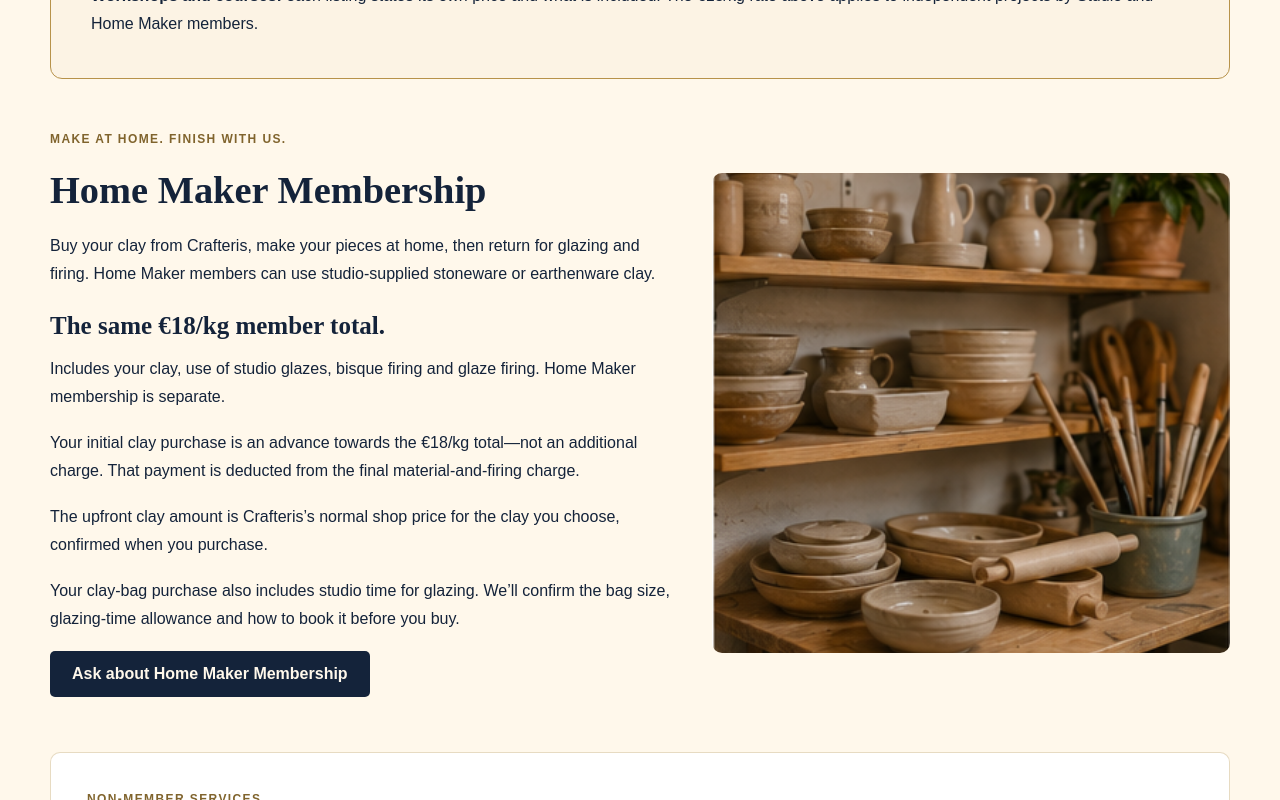
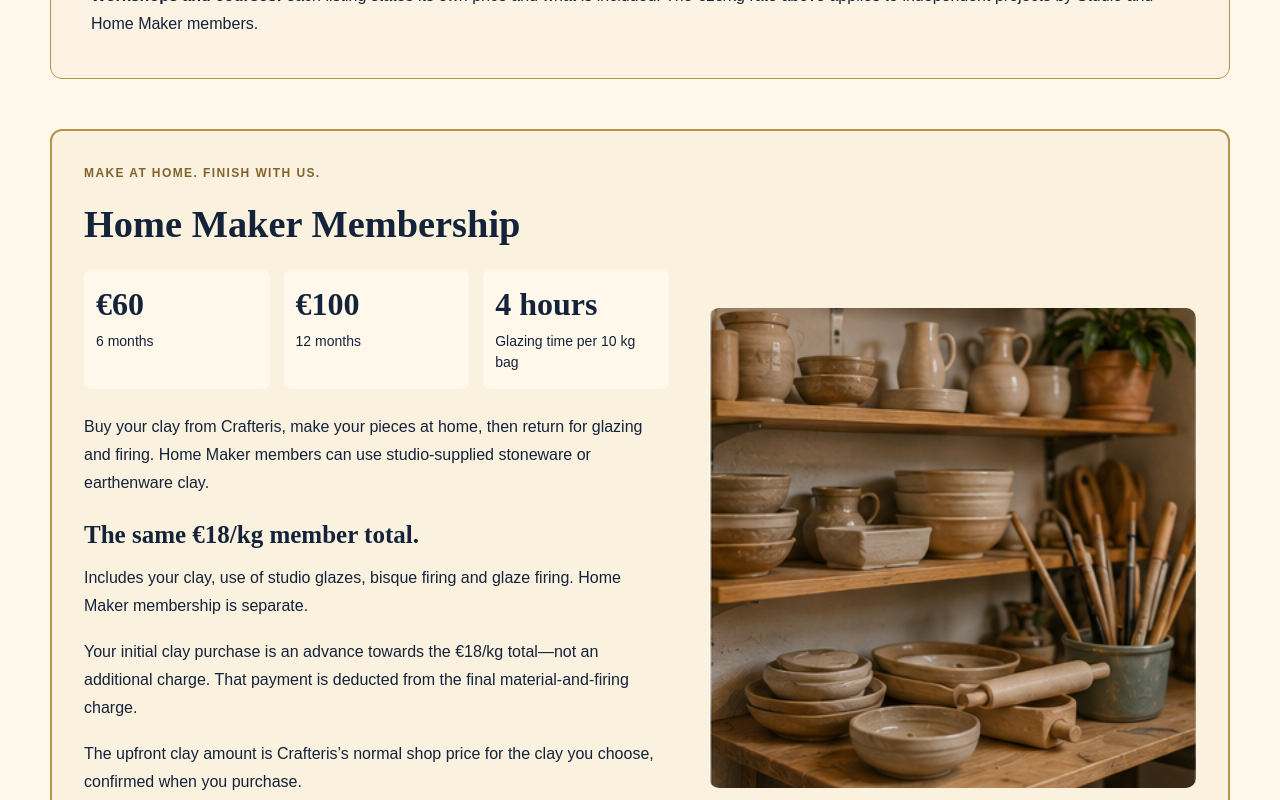
Before and after one commit to guzzep/crafteris-studio-website, a Next.js app: page /pottery in a window 1280 px wide. Shown: the part 2240-3040 px from the top of the page. Built offline with nearby package versions, Linux system fonts and the light colour scheme; no server answers; the database is empty.

Commit message:
Promote Home Maker membership with confirmed fees and four glazing hours per 10kg bag

```diff
--- a/src/app/membership/membership.module.css
+++ b/src/app/membership/membership.module.css
@@ -53,3 +53,12 @@
 @media(max-width:1000px) { .heroCopy { padding:35px 25px; } .planGrid { gap:16px; } .planCard { padding:22px; } .planIntro { min-height:85px; } .access { min-height:150px; } .journal { margin-left:25px; margin-right:25px; } }
 @media(max-width:800px) { .planGrid,.materialGrid { grid-template-columns:1fr; } .planIntro,.access { min-height:0; } .benefits,.homeMaker { grid-template-columns:1fr; gap:28px; } .packGrid,.crafts { gap:16px; } .packGrid article,.crafts a { padding:20px; } }
 @media(max-width:600px) { .hero,.crafts,.packGrid { grid-template-columns:1fr; } .heroPhoto { min-height:0; height:300px; border-radius:0; } .introduction,.plans,.flexible,.materials,.rules { padding:40px 24px; } .benefits,.homeMaker { padding:10px 24px 35px; } .benefits img,.homeMaker img { height:300px; } .journal { padding:25px; } }
+
+.homeMaker { max-width:1220px; margin:10px auto 45px; padding:38px; border:2px solid var(--accent); border-radius:12px; background:#b7924a12; scroll-margin-top:24px; }
+.homeMakerFacts { display:grid; grid-template-columns:repeat(3,1fr); gap:16px; margin:24px 0; }
+.homeMakerFacts div { display:flex; flex-direction:column; gap:8px; padding:18px 12px; border-radius:7px; background:var(--background); }
+.homeMakerFacts strong { font:bold 34px serif; }
+.homeMakerFacts span { font-size:14px; line-height:1.5; }
+.homeMaker h3 { margin-top:24px; }
+@media(max-width:1000px) { .homeMaker { margin-left:25px; margin-right:25px; } }
+@media(max-width:600px) { .homeMaker { padding:25px; } .homeMakerFacts { grid-template-columns:1fr; } }
--- a/src/app/membership/page.tsx
+++ b/src/app/membership/page.tsx
@@ -9,6 +9,7 @@ const plans = [
   {name:"Maker Plus", price:75, hours:4, rate:"4.33", upfront:375, bank:32, intro:"More time to explore, practise and develop your projects.", access:"During studio opening hours, subject to booking availability."},
 ];
 const rules = [
+  ["What does Home Maker Membership include?", "Home Maker Membership costs €60 for six months or €100 for twelve months. Use stoneware or earthenware clay purchased from Crafteris to make at home. Each 10 kg bag includes four hours of studio access for glazing, bookable in one-hour blocks. The material-and-firing total is €18/kg, including clay, studio glazes and both firings, with your upfront clay payment deducted. The membership fee is separate."],
   ["How long do hour packs last?", "The 10-Hour Pack is valid for four months from purchase. The 20-Hour Pack is valid for eight months. Each pack keeps its own purchase and expiry date. Buying another pack does not extend unused hours from an earlier pack."],
   ["What is the Maker membership commitment?", "Maker Light, Maker Light Daytime and Maker Plus have a minimum commitment of six months. You can pay monthly, or pay upfront for five months and receive the sixth month free: €220 for Maker Light, €175 for Maker Light Daytime or €375 for Maker Plus."],
   ["Can unused weekly hours carry forward?", "Yes. Unused weekly Maker membership hours can carry forward for up to eight weeks. Maker Light and Maker Light Daytime can bank a maximum of 16 hours; Maker Plus can bank a maximum of 32 hours. Each hour retains its own eight-week expiry."],
@@ -20,13 +21,14 @@ const rules = [
 ];
 export default function MembershipPage() {
   return <><Header /><main className={styles.main}>
-    <section className={styles.hero}><div className={styles.heroCopy}><p className={styles.eyebrow}>Studio Membership · Birkirkara, Malta</p><h1>Your ideas.<br />Your studio.<br />Your creative community.</h1><p>Make room for creativity in your life. Enjoy a welcoming place to work on your projects, develop your skills and create alongside other makers—without equipping a studio at home.</p><div className={styles.actions}><Link className={styles.primary} href="/contact?subject=Studio%20membership%20visit">Come and see the studio</Link><Link href="#membership-plans">Choose your membership ↓</Link></div></div><img className={styles.heroPhoto} src="/membership-page/membership-hero.png" alt="A welcoming creative studio for independent makers" /></section>
+    <section className={styles.hero}><div className={styles.heroCopy}><p className={styles.eyebrow}>Studio Membership · Birkirkara, Malta</p><h1>Your ideas.<br />Your studio.<br />Your creative community.</h1><p>Make room for creativity in your life. Enjoy a welcoming place to work on your projects, develop your skills and create alongside other makers—without equipping a studio at home.</p><div className={styles.actions}><Link className={styles.primary} href="/contact?subject=Studio%20membership%20visit">Come and see the studio</Link><Link href="#membership-plans">Choose your membership ↓</Link><Link href="#home-maker">Make pottery at home? →</Link></div></div><img className={styles.heroPhoto} src="/membership-page/membership-hero.png" alt="A welcoming creative studio for independent makers" /></section>
     <section className={styles.introduction}><p className={styles.eyebrow}>One Studio Membership</p><h2>More than one way to create.</h2><p>Explore glass, pottery and mosaic in one creative home. Your plan gives you booked studio time; choose the craft and project you want to work on, with appropriate experience and equipment access.</p><div className={styles.crafts}><Link href="/glass"><h3>Glass ↗</h3><p>Fused glass and stained glass, from colour studies to personal designs.</p></Link><Link href="/pottery"><h3>Pottery ↗</h3><p>Hand building and wheel throwing using our house stoneware clay.</p></Link><Link href="/mosaic"><h3>Mosaic ↗</h3><p>Explore shape, colour and pattern, one piece at a time.</p></Link></div></section>
     <section className={styles.benefits}><div><p className={styles.eyebrow}>A place to keep making</p><h2>Space, facilities and people who understand.</h2><ul><li>Workspaces and shared tools for your creative projects</li><li>Pottery wheels, hand-building areas and glazing facilities</li><li>Glass-working areas and equipment for independent practice</li><li>10% off most shop purchases, with exclusions explained before you buy</li><li>A creative community to share ideas and inspiration</li></ul><p className={styles.note}>Equipment use depends on your experience, induction and booking availability. Materials and firing are separate from studio access.</p></div><img src="/membership-page/how-membership-works.png" alt="Creative work and shared studio facilities" /></section>
     <section id="membership-plans" className={styles.plans}><p className={styles.eyebrow}>Make creativity a regular habit</p><h2>Choose your Maker membership.</h2><p className={styles.sectionIntro}>A weekly allowance, room to carry hours forward, and one studio to explore. All Maker memberships have a six-month minimum commitment.</p><div className={styles.planGrid}>{plans.map(plan => <article key={plan.name} className={`${styles.planCard} ${plan.name === "Maker Light" ? styles.featured : ""}`}><h3>{plan.name}</h3><p className={styles.planIntro}>{plan.intro}</p><p className={styles.price}><strong>€{plan.price}</strong><span>/month</span></p><p className={styles.hours}>{plan.hours} hours per week</p><p className={styles.effective}>Approx. €{plan.rate}/hr</p><p className={styles.access}>{plan.access}</p><ul><li>Carry unused hours forward for up to eight weeks</li><li>Bank up to {plan.bank} hours</li><li>Six-month minimum commitment</li></ul><div className={styles.offer}><strong>Six months for €{plan.upfront} upfront</strong><span>Pay for five months. Your sixth month is free.</span></div><Link className={styles.primary} href={`/contact?subject=${encodeURIComponent(plan.name+" membership")}`}>Enquire about {plan.name}</Link></article>)}</div><p className={styles.rateNote}>Approximate hourly equivalents use 52 weeks per year. Access is allocated weekly; the number of weekly allocations in a calendar month can vary. Upfront prices cover the full six-month period.</p></section>
+    <section className={styles.homeMaker} id="home-maker"><div><p className={styles.eyebrow}>Your home workspace. Our studio support.</p><h2>Home Maker Membership</h2><p>Love making pottery at home? Stay connected to Crafteris for glazing, firing and a creative community.</p><div className={styles.homeMakerFacts}><div><strong>€60</strong><span>6 months</span></div><div><strong>€100</strong><span>12 months</span></div><div><strong>4 hours</strong><span>Glazing time per 10 kg bag</span></div></div><p><strong>Book your glazing time in one-hour blocks.</strong> Each 10 kg bag of clay purchased from Crafteris includes four hours of studio access for glazing.</p><p>Make at home with Crafteris-supplied stoneware or earthenware clay, then bring your pieces back for glazing and firing.</p><h3>€18/kg includes clay, glazes and both firings.</h3><p>Your upfront clay purchase is an advance towards that total and is deducted from the final material-and-firing charge. The upfront amount is our normal shop price for your chosen clay. Your Home Maker membership fee is separate.</p><Link className={styles.primary} href="/contact?subject=Home%20Maker%20Membership">Join Home Maker Membership</Link></div><img src="/membership-page/pottery-membership.png" alt="Pottery making and glazing" /></section>
     <section className={styles.flexible}><p className={styles.eyebrow}>Create at your own pace</p><h2>Flexible studio hours.</h2><div className={styles.packGrid}><article><h3>Pay As You Go</h3><strong>€10</strong><p>One hour · €10/hour</p><p>Book studio time when you need it.</p></article><article><h3>10-Hour Pack</h3><strong>€65</strong><p>10 flexible hours · €6.50/hour</p><p>Valid for four months from purchase.</p></article><article><h3>20-Hour Pack</h3><strong>€120</strong><p>20 flexible hours · €6/hour</p><p>Valid for eight months from purchase.</p></article></div><p className={styles.note}>Each pack has its own expiry date. Buying a new pack does not extend an earlier pack’s unused hours. All studio time must be booked.</p><Link href="/contact?subject=Studio%20hour%20packs">Ask about flexible access →</Link></section>
     <section className={styles.materials}><p className={styles.eyebrow}>Clear prices. No surprises.</p><h2>Your studio time. Your project materials.</h2><p>Studio access is paid through your membership, pack or PAYG booking. Materials and firing are separate, with the charges explained before you begin.</p><div className={styles.materialGrid}><article><h3>Pottery</h3><strong>€18/kg</strong><p>Member rate including house stoneware clay, studio glazes, bisque firing and glaze firing. No separate charge for studio glazes.</p><Link href="/pottery#pottery-pricing">Pottery pricing & Home Maker details →</Link></article><article><h3>Fused glass</h3><strong>€43/kg or €49/kg</strong><p>Glass with one firing: €43/kg. Glass with two firings: €49/kg. Glass is €37/kg plus €6/kg per firing, weighed once.</p><Link href="/glass#glass-pricing">Glass pricing explained →</Link></article><article><h3>Stained glass & mosaic</h3><p>Purchase the materials and quantities you need from the shop. Members receive 10% off most shop purchases; any exclusions are explained before purchase.</p><Link href="/shop">Explore materials & supplies →</Link></article></div></section>
-    <section className={styles.homeMaker}><div><p className={styles.eyebrow}>Make at home. Stay connected.</p><h2>Home Maker Membership</h2><p>Make pottery at home with stoneware or earthenware clay purchased from Crafteris, then return for glazing and firing.</p><p>The total member material-and-firing charge is <strong>€18/kg, including clay, studio glazes and both firings</strong>. Your initial clay purchase is an advance deducted from that total.</p><p>The membership fee and glazing-time allowance per bag will be confirmed before you join.</p><Link className={styles.primary} href="/contact?subject=Home%20Maker%20Membership">Ask about Home Maker Membership</Link></div><img src="/membership-page/pottery-membership.png" alt="Pottery making and glazing" /></section>
+
     <section className={styles.journal}><p className={styles.eyebrow}>Your creativity, recorded</p><h2>The Crafteris app & project journal.</h2><p>Keep notes on your materials, clay, glaze combinations, colours and firing results. Add <strong>up to five photos to each project</strong> to follow your ideas from first experiment to finished piece, and return to the details that worked.</p><p className={styles.note}>Planned for the studio opening. App access details will be shared when ready.</p></section>
     <section className={styles.rules}><p className={styles.eyebrow}>Flexibility with clear rules</p><h2>Hours, bookings and membership explained.</h2>{rules.map(([question,answer]) => <details key={question}><summary>{question}</summary><p>{answer}</p></details>)}</section>
     <section className={styles.join}><h2>Find your place at Crafteris.</h2><p>Come and see the studio, tell us what you want to create and choose the access that fits your life.</p><div className={styles.actions}><Link className={styles.primary} href="/contact?subject=Studio%20membership%20visit">Arrange a studio visit</Link><Link href="/member-login">Already a member? Sign in →</Link></div></section>
--- a/src/app/pottery/page.tsx
+++ b/src/app/pottery/page.tsx
@@ -14,7 +14,7 @@ export default function PotteryPage() {
     <section className={styles.techniques} aria-label="Ways to work with clay"><article><img src="/workshops/hand-building.png" alt="Building a pottery piece by hand" /><div><p className={styles.eyebrow}>Shape, texture & imagination</p><h2>Hand building</h2><p>Explore pinching, coiling and slab building. Shape mugs, bowls, planters, decorative pieces and sculptural designs, adding your own textures and details.</p></div></article><article><img src="/programmes/pottery-foundations.png" alt="Learning pottery techniques" /><div><p className={styles.eyebrow}>Find your rhythm on the wheel</p><h2>Wheel throwing</h2><p>Learn to centre clay, open a form and shape the walls. Build confidence through practice as you develop your own bowls, cups and other thrown forms.</p></div></article></section>
     <section className={styles.section}><p className={styles.eyebrow}>Your next creative step</p><h2>Try it. Learn it. Keep making.</h2><div className={styles.routeGrid}>{ways.map(([title,text,href]) => <Link key={title} href={href}><h3>{title} <span aria-hidden="true">↗</span></h3><p>{text}</p></Link>)}</div></section>
     <section className={styles.pricing} id="pottery-pricing"><p className={styles.eyebrow}>Member pottery pricing</p><h2>Clear prices. No surprises.</h2><div className={styles.priceLayout}><div className={styles.priceCard}><p>Members: clay, glazes & both firings</p><strong>€18<span>/kg</span></strong><p>For Studio and Home Maker members.</p></div><div><h3>Studio Members</h3><p>Use our house stoneware clay. The €18/kg member charge includes the clay, use of studio glazes, bisque firing and glaze firing. There is no separate charge for studio glazes.</p><p className={styles.access}><strong>Your membership fee is separate.</strong> Your visit cost is your material-and-firing charge plus access under your chosen plan. <Link href="/membership">See studio membership →</Link></p><p>We’ll explain the weighing and payment process before you begin, so you understand your project’s cost.</p></div></div><p className={styles.bookingNote}><strong>Workshops and courses:</strong> each listing states its own price and what is included. The €18/kg rate above applies to independent projects by Studio and Home Maker members.</p></section>
-    <section className={styles.homeMaker}><div><p className={styles.eyebrow}>Make at home. Finish with us.</p><h2>Home Maker Membership</h2><p>Buy your clay from Crafteris, make your pieces at home, then return for glazing and firing. Home Maker members can use studio-supplied stoneware or earthenware clay.</p><h3>The same €18/kg member total.</h3><p>Includes your clay, use of studio glazes, bisque firing and glaze firing. Home Maker membership is separate.</p><p>Your initial clay purchase is an advance towards the €18/kg total—not an additional charge. That payment is deducted from the final material-and-firing charge.</p><p>The upfront clay amount is Crafteris’s normal shop price for the clay you choose, confirmed when you purchase.</p><p>Your clay-bag purchase also includes studio time for glazing. We’ll confirm the bag size, glazing-time allowance and how to book it before you buy.</p><Link className={styles.button} href="/contact">Ask about Home Maker Membership</Link></div><img src="/programmes/pottery-path.png" alt="Pottery projects and the process of working with clay" /></section>
+    <section className={styles.homeMaker} id="home-maker"><div><p className={styles.eyebrow}>Make at home. Finish with us.</p><h2>Home Maker Membership</h2><div className={styles.homeMakerFacts}><div><strong>€60</strong><span>6 months</span></div><div><strong>€100</strong><span>12 months</span></div><div><strong>4 hours</strong><span>Glazing time per 10 kg bag</span></div></div><p>Buy your clay from Crafteris, make your pieces at home, then return for glazing and firing. Home Maker members can use studio-supplied stoneware or earthenware clay.</p><h3>The same €18/kg member total.</h3><p>Includes your clay, use of studio glazes, bisque firing and glaze firing. Home Maker membership is separate.</p><p>Your initial clay purchase is an advance towards the €18/kg total—not an additional charge. That payment is deducted from the final material-and-firing charge.</p><p>The upfront clay amount is Crafteris’s normal shop price for the clay you choose, confirmed when you purchase.</p><p>Each 10 kg bag of clay purchased from Crafteris includes four hours of studio access for glazing, bookable in one-hour blocks.</p><Link className={styles.button} href="/membership#home-maker">Explore Home Maker Membership</Link></div><img src="/programmes/pottery-path.png" alt="Pottery projects and the process of working with clay" /></section>
     <section className={styles.nonMember} aria-labelledby="non-member-firing"><p className={styles.eyebrow}>Non-member services</p><h2 id="non-member-firing">Firing without membership.</h2><p>For pieces made with clay purchased from Crafteris. Each firing is charged and paid for separately.</p><div className={styles.firingGrid}><article><h3>Bisque firing</h3><strong>€8<span>/kg</span></strong><p>First firing of your dried clay piece.</p></article><article><h3>Glaze firing</h3><strong>€8<span>/kg</span></strong><p>Separate charge for the glaze firing.</p></article></div><p><strong>Both firings total €16/kg, paid separately.</strong> These firing-only charges do not include clay, glazes or studio access. The €18/kg inclusive package is a member benefit.</p><div className={styles.clayPolicy}><h3>Why shared firings use studio clay</h3><p>Shared kiln firings are reserved for clay purchased from Crafteris. This ensures compatible firing temperatures and helps protect everyone’s work.</p><h3>Externally sourced clay: exclusive kiln hire</h3><p>Clay from other suppliers requires exclusive kiln hire, subject to confirming its suitability and firing specifications.</p><ul><li><strong>Whole 60-litre kiln: €80 per firing.</strong></li><li><strong>Whole 150-litre kiln: €130 per firing.</strong></li></ul><p>A bisque firing and a glaze firing are two separate kiln hires.</p><Link href="/contact" className={styles.button}>Enquire about kiln hire</Link></div></section>
     <section className={styles.section}><p className={styles.eyebrow}>Space & tools to create</p><h2>What’s available in the studio?</h2><div className={styles.tools}><article><h3>Pottery wheels</h3><p>Space to practise throwing and develop your forms.</p></article><article><h3>Hand-building tools</h3><p>Shared tools and work areas for shaping, refining and adding texture.</p></article><article><h3>Glazing facilities</h3><p>Space to decorate and glaze your pieces before their final firing.</p></article></div><p className={styles.toolsNote}>See <Link href="/membership">Studio Membership</Link> for access arrangements, shared equipment and what to bring or purchase.</p></section>
     <section className={styles.journal}><p className={styles.eyebrow}>The Crafteris app</p><h2>Keep a record of what you create.</h2><p>Use your project journal to record your clay, glaze combinations, colours and results. Add up to five photos to each project to follow it from first shape to finished piece. Keep the details of your favourite finishes and build on what you learn with each piece.</p><p className={styles.journalNote}>Planned for the studio opening. App access details will be shared when it is ready.</p></section>
--- a/src/app/pottery/pottery.module.css
+++ b/src/app/pottery/pottery.module.css
@@ -74,3 +74,11 @@
 .clayPolicy .button { margin-top:20px; }
 @media(max-width:900px) { .nonMember { margin-left:24px; margin-right:24px; } }
 @media(max-width:600px) { .nonMember { padding:25px; } .firingGrid { grid-template-columns:1fr; } }
+
+.homeMaker { max-width:1180px; padding:32px; border:2px solid var(--accent); border-radius:12px; background:#b7924a12; scroll-margin-top:24px; }
+.homeMakerFacts { display:grid; grid-template-columns:repeat(3,1fr); gap:14px; margin:24px 0; }
+.homeMakerFacts div { display:flex; flex-direction:column; gap:8px; padding:16px 12px; background:var(--background); border-radius:7px; }
+.homeMakerFacts strong { font:bold 32px serif; }
+.homeMakerFacts span { font-size:14px; line-height:1.5; }
+@media(max-width:900px) { .homeMaker { margin-left:24px; margin-right:24px; } }
+@media(max-width:600px) { .homeMaker { padding:25px; } .homeMakerFacts { grid-template-columns:1fr; } }
```
